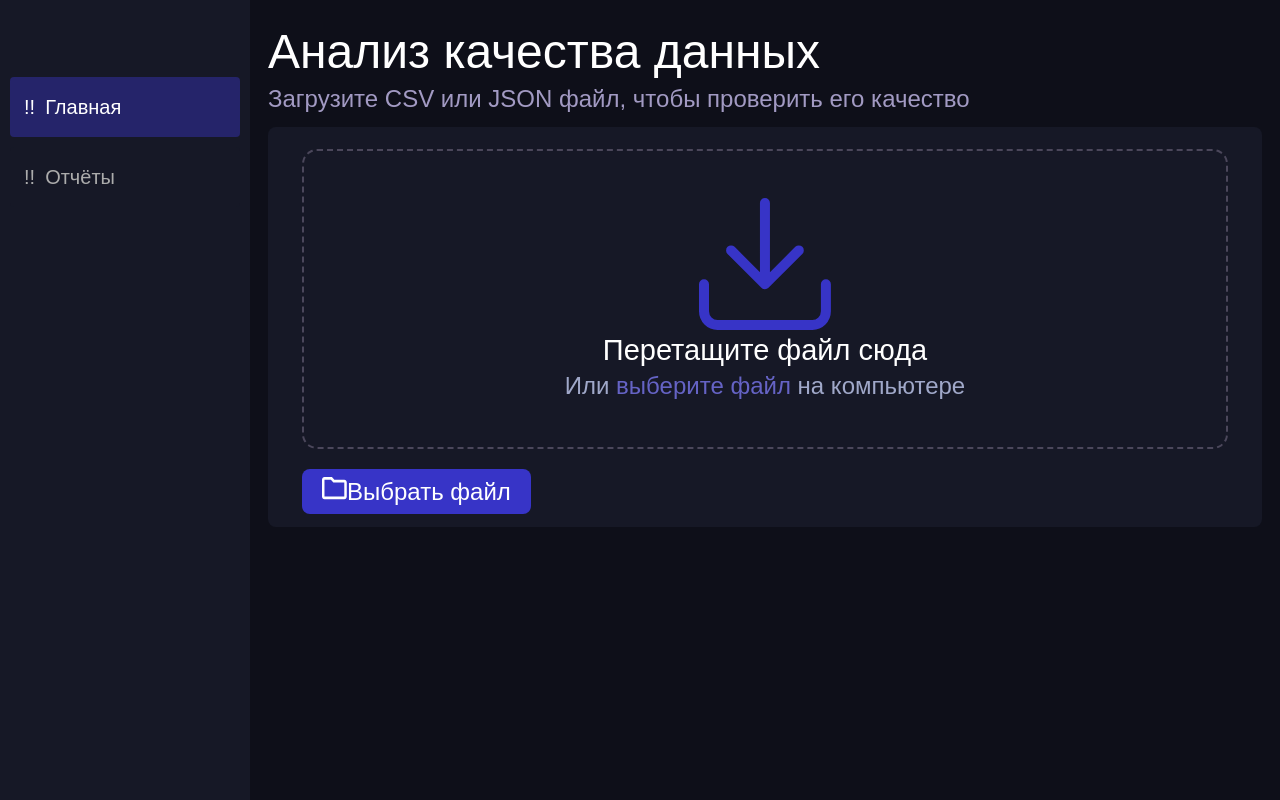
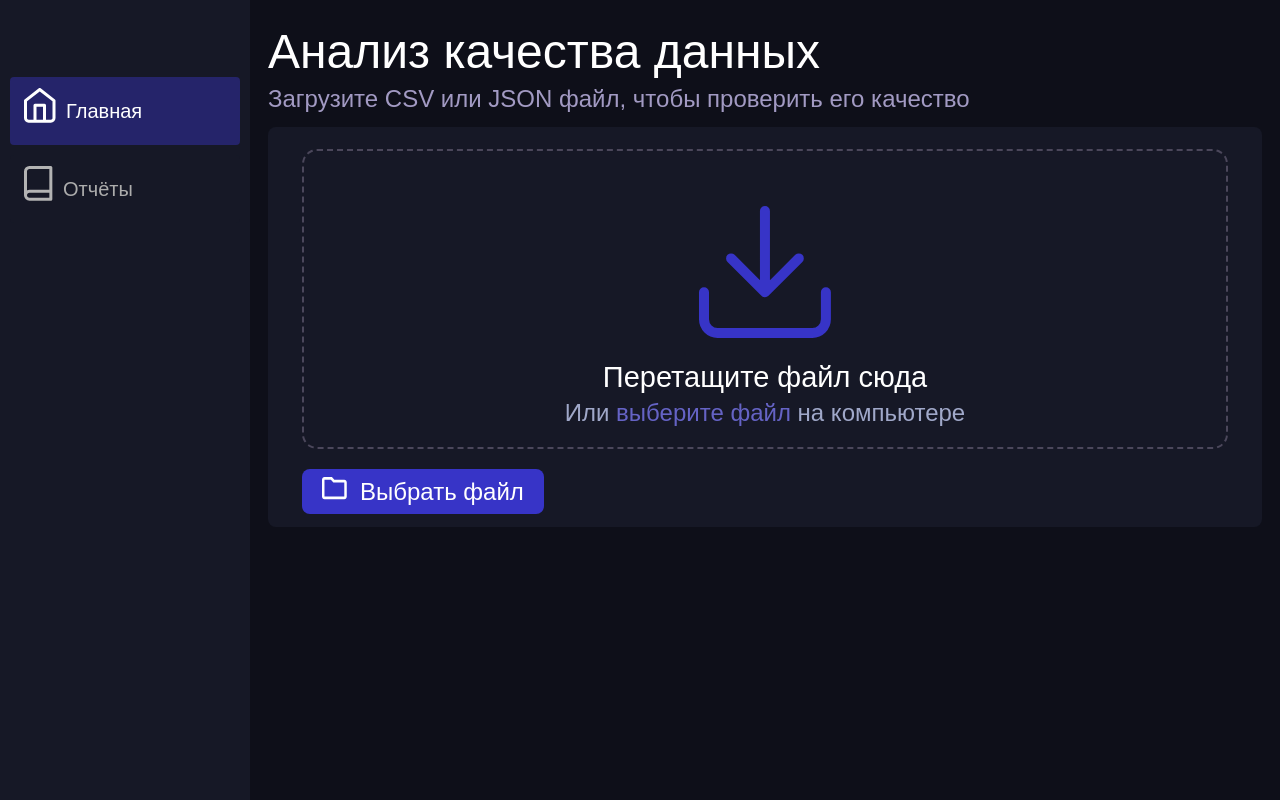
Before and after one commit to dazzxc/Practic5, a React (Vite) app in the folder Practic/: page / in a window 1280 px wide. Built offline with nearby package versions, Linux system fonts and the light colour scheme.

Commit message:
иконки

```diff
--- a/Practic/src/Pages/MainPage.css
+++ b/Practic/src/Pages/MainPage.css
@@ -68,3 +68,10 @@
     color: #6563C5;
 
 }
+.icon-upload {
+    margin-top: 34px;
+    margin-bottom: 19px;
+}
+.icon-file-choose {
+    margin-right: 13px;
+}
--- a/Practic/src/components/Sidebar.css
+++ b/Practic/src/components/Sidebar.css
@@ -14,7 +14,7 @@
 }
 
 .nav-item {
-    height: 60px;
+    height: 68px;
     padding: 0 14px;
     display: flex;
     align-items: center;
@@ -41,7 +41,6 @@
 }
 
 .nav-icon {
-    display: flex;
-    align-items: center;
-    justify-content: center;
+    margin-top: 11px;
+    margin-bottom: 18px;
 }
--- a/Practic/src/components/Sidebar.jsx
+++ b/Practic/src/components/Sidebar.jsx
@@ -12,7 +12,11 @@ function Sidebar() {     //это всё менюшка слева да
                     }
                     >
 
-                    <span className="nav-icon"> !!</span>
+                    <span className="nav-icon">
+                        <svg width="32" height="35" viewBox="0 0 32 35" fill="none" xmlns="http://www.w3.org/2000/svg">
+<path d="M11 33.1667V17.3333H20.5V33.1667M1.5 12.5833L15.75 1.5L30 12.5833V30C30 30.8399 29.6664 31.6453 29.0725 32.2392C28.4786 32.833 27.6732 33.1667 26.8333 33.1667H4.66667C3.82681 33.1667 3.02136 32.833 2.4275 32.2392C1.83363 31.6453 1.5 30.8399 1.5 30V12.5833Z" stroke-width="3" stroke-linecap="round" stroke-linejoin="round" stroke="white"/>
+</svg>
+                    </span>
                     <span>Главная</span>
                 </NavLink>
 
@@ -22,7 +26,11 @@ function Sidebar() {     //это всё менюшка слева да
                     `nav-item ${isActive ? "active" : ""}`
                     }
                     >
-                    <span className="nav-icon">!! </span>
+                    <span className="nav-icon">
+                        <svg width="29" height="35" viewBox="0 0 29 35" fill="none" xmlns="http://www.w3.org/2000/svg">
+<path d="M1.5 29.2083C1.5 28.1585 1.91704 27.1517 2.65937 26.4094C3.4017 25.667 4.40852 25.25 5.45833 25.25H26.8333M1.5 29.2083C1.5 30.2581 1.91704 31.265 2.65937 32.0073C3.4017 32.7496 4.40852 33.1667 5.45833 33.1667H26.8333V1.5H5.45833C4.40852 1.5 3.4017 1.91704 2.65937 2.65937C1.91704 3.4017 1.5 4.40852 1.5 5.45833V29.2083Z" stroke-width="3" stroke-linecap="round" stroke-linejoin="round" stroke="#B3B3B3"/>
+</svg>
+                    </span>
                     <span>Отчёты</span>
                 </NavLink>
             </nav>
```
